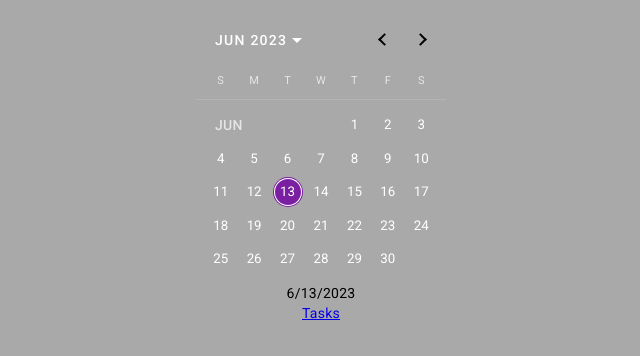
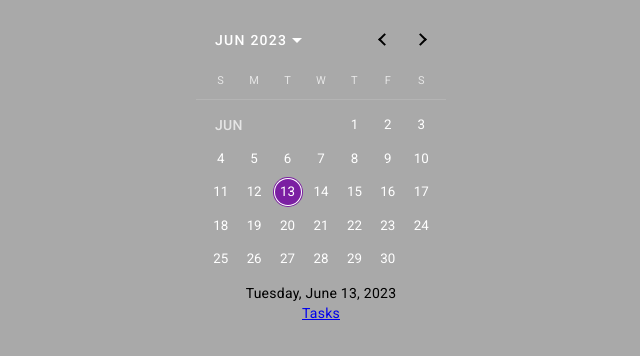
Before and after one commit to FedPro/Ng-app, an Angular app: page / in a window 1280 px wide. Shown: the top 356 px of the page, without its empty margins (319-959 px from the left). Built offline with nearby package versions, Linux system fonts and the light colour scheme.

Commit message:
DatePipe

```diff
--- a/src/app/calendar/calendar.component.html
+++ b/src/app/calendar/calendar.component.html
@@ -1,5 +1,5 @@
 <div>
   <mat-calendar [(selected)]="selecteDate"></mat-calendar>
-  {{ selecteDate.toLocaleDateString() }}
+  {{ selecteDate | date: 'fullDate' }}
   <a [routerLink]="['/tasks', {date: selecteDate} ]"> Tasks</a>
 </div>
```
